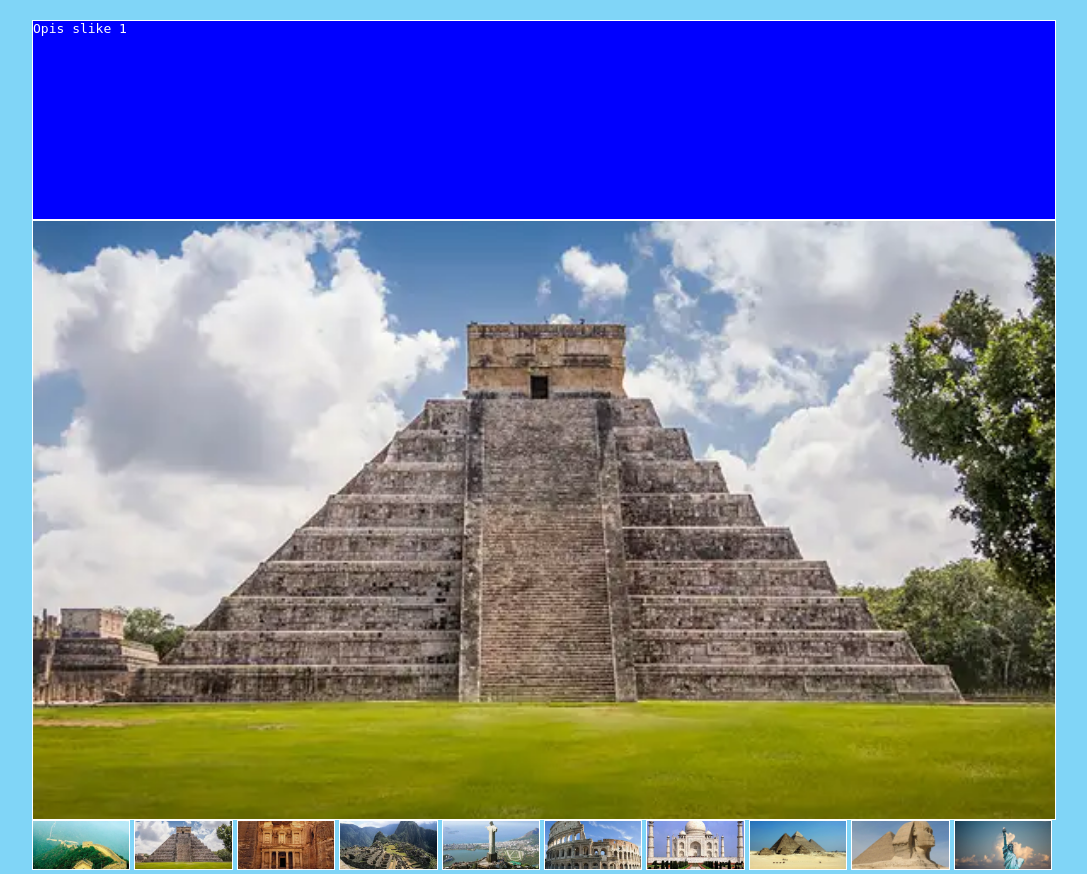
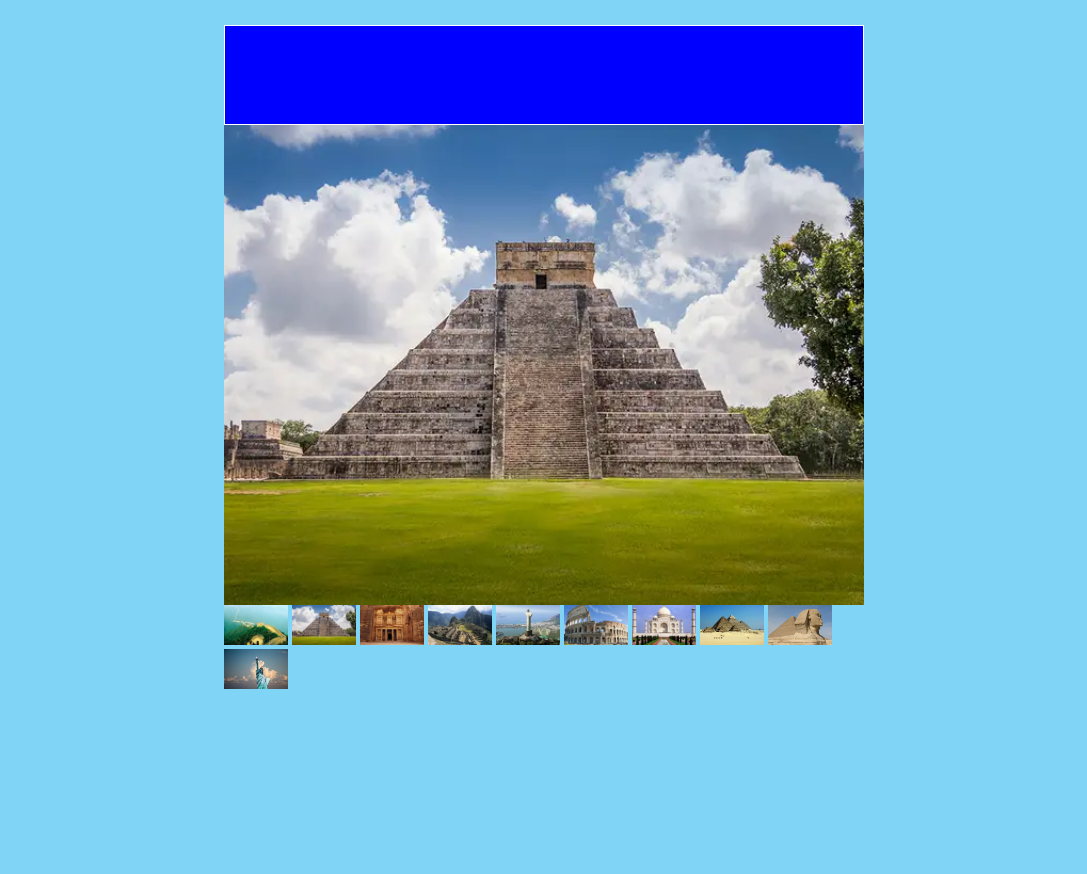
Before and after one commit to nickola23/MaturskiWeb, a PHP site: page / in a window 1280 px wide. Shown: the part 91-965 px from the top of the page, without its empty margins (96-1183 px from the left). After the commit the page ends 780 px from the top, so only its background shows below. Run offline with PHP 8.4, Linux system fonts and the light colour scheme.

Commit message:
galerija nije jos zavrsena

```diff
--- a/Foto Galerija/css/global.css
+++ b/Foto Galerija/css/global.css
@@ -54,8 +54,8 @@ nav a{
     flex-direction: row;
 }
 .mainCont{
-    width: 80%;
-    height: fit-content;
+    width: 640px;
+    height: 640px;
     display: flex;
     flex-direction: column;
     align-items: center;
@@ -64,7 +64,7 @@ nav a{
 }
 .mainContText{
     width: 100%;
-    height: 200px;
+    height: 100px;
     background-color: blue;
     color: white;
     overflow-y: auto;
@@ -72,12 +72,12 @@ nav a{
     font-family: monospace;
 }
 .mainContImg{
-    width: 100%;
-    height: 600px;
+    width: 640px;
+    height: 480px;
     background-position: center;
     background-size: cover;
     background-repeat: no-repeat;
-    border: 1px solid white;
+    /* border: 1px solid white; */
     background-image: url("../images/slika2.jpg");
 }
 .mainContNav{
@@ -85,9 +85,9 @@ nav a{
     height: 50px;
 }
 .navImg{
-    width: calc(10% - 4px);
-    height: 100%;
-    border: 1px solid white;
+    width: 64px;
+    height: 40px;
+    /* border: 1px solid white; */
     object-fit: cover;
     object-position: center;
     cursor: pointer;
--- a/Foto Galerija/index.html
+++ b/Foto Galerija/index.html
@@ -20,7 +20,7 @@
             </nav>
         </header>
         <div class="mainCont">
-            <div class="mainContText">Opis slike 1</div>
+            <div class="mainContText"></div>
             <div class="mainContImg"></div>
             <div class="mainContNav">
                 <img src="./images/slika1.jpg" alt="Opis slike 1" class="navImg">
--- a/Foto Galerija/js/main.js
+++ b/Foto Galerija/js/main.js
@@ -1,6 +1,17 @@
 const navImages = document.querySelectorAll('.navImg');
 const mainContImg = document.querySelector('.mainContImg');
 const mainContText = document.querySelector('.mainContText');
+const opisi = "";
+const centralniOpis = "";
+
+fetch('./txt/opisiSlika.txt')
+    .then(response => response.text())
+    .then(text => {
+    opisi = text.split('\n\n');
+    centralniOpis = opisi[0];
+    mainContText.textContent = centralniOpis;
+})
+.catch(error => console.error('Грешка при учитавању описа слика:', error));
 
 navImages.forEach(img => {
     img.addEventListener('click', () => {
--- /dev/null
+++ b/Foto Galerija/txt/opisiSlika.txt
@@ -0,0 +1,10 @@
+slika1.jpg: Јесењи пејзаж са златно-жутим лишћем које покрива тротоар. Сунце се пробија између грана дрвета.
+slika2.jpg: Поглед на стари градски мост преко реке. Мост је изграђен од камена и има архитектонске детаље.
+slika3.jpg: Зимски пејзаж са снежним покривачем на високим планинама. Врхови су обавијени облацима.
+slika4.jpg: Цветна башта са разноликим цветовима: ружама, лалама и маргаритама. Боје су живописне.
+slika5.jpg: Приказ старе камене цркве са звоником. Црква се налази на високом брду.
+slika6.jpg: Портрет старе жене са белом хељадом и дубоким борама на лицу. Очи су испод сунчаних очаља.
+slika7.jpg: Градска улица са шареним трговинама и људима који шетају. На тротоару се виде бицикли.
+slika8.jpg: Природни водопад са високим стенама. Вода се спушта у бистро језеро.
+slika9.jpg: Село на обали реке са дрвеним кућама и зеленим вртовима. Сунце се спушта између дрвета.
+slika10.jpg: Апстрактна слика са јарким бојама и геометријским облицима. Изгледа као модеран уметнички рад.
```
